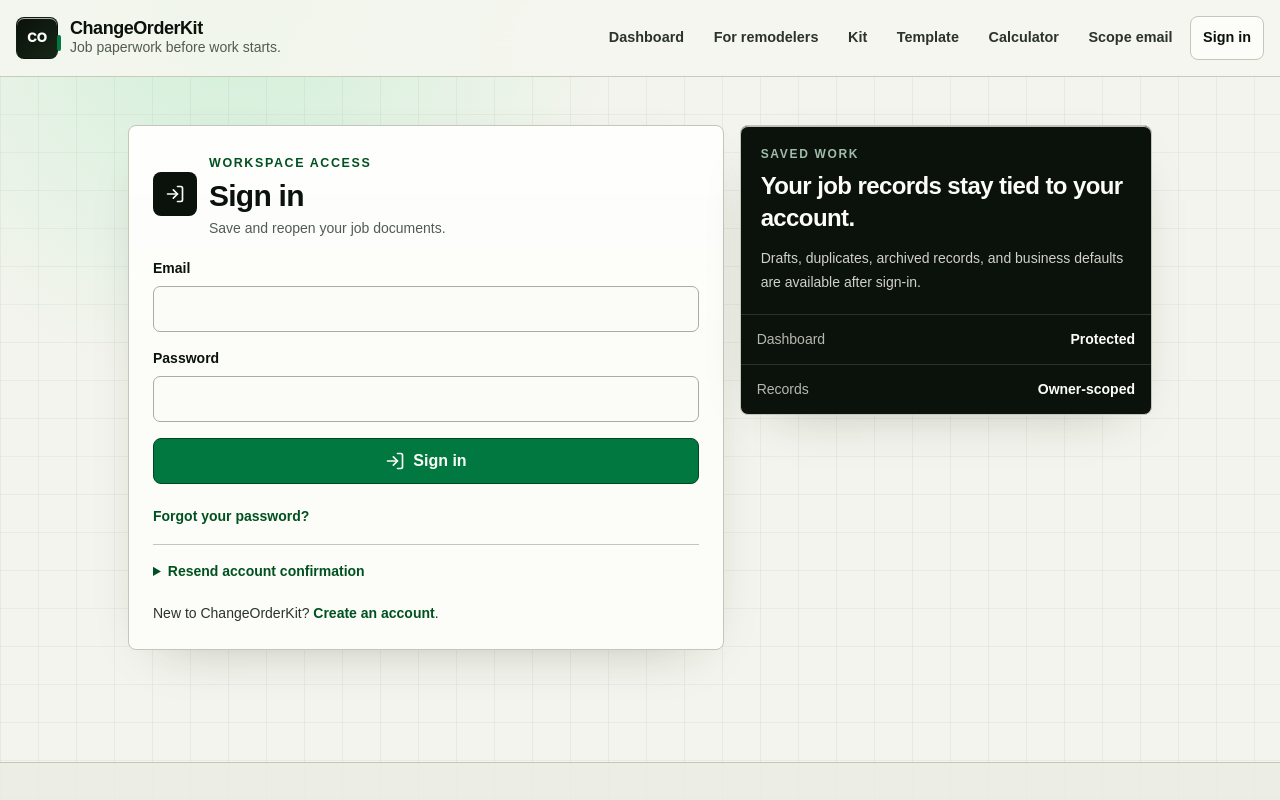
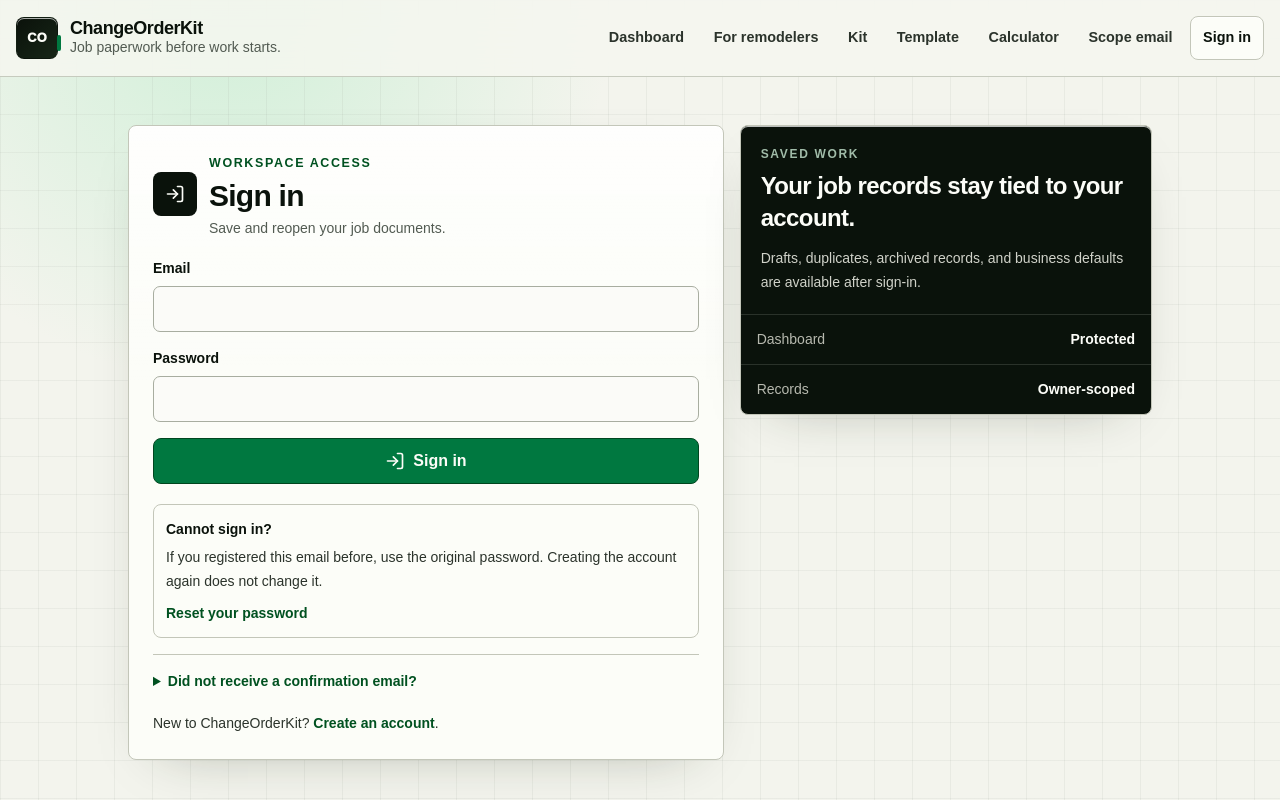
Before and after one commit to Ife-cyb/changeorderkit, a Next.js app: page /sign-in in a window 1280 px wide. Shown: the top 800 px of the page. Built offline with nearby package versions, Linux system fonts and the light colour scheme; no server answers; a web font is replaced by a local one.

Commit message:
Make sign-in recovery paths explicit

```diff
--- a/src/app/sign-in/page.tsx
+++ b/src/app/sign-in/page.tsx
@@ -45,7 +45,7 @@
           ) : null}
 
           {message ? (
-            <p className="mb-4 rounded-lg border border-[var(--border)] bg-[var(--accent-soft)] p-3 text-sm font-bold text-[var(--accent-strong)]">
+            <p className="mb-4 rounded-lg border border-[var(--border)] bg-[var(--accent-soft)] p-3 text-sm font-bold leading-6 text-[var(--accent-strong)]">
               {message}
             </p>
           ) : null}
@@ -72,16 +72,28 @@
             </button>
           </form>
 
-          <p className="mt-5 text-sm leading-6 text-[var(--ink-soft)]">
-            <Link className="font-bold text-[var(--accent-strong)] hover:text-[var(--accent)]" href="/forgot-password">
-              Forgot your password?
+          <div className="mt-5 rounded-lg border border-[var(--border)] bg-[var(--paper-deep)] p-3 text-sm leading-6 text-[var(--ink-soft)]">
+            <p className="font-bold text-[var(--ink)]">Cannot sign in?</p>
+            <p className="mt-1">
+              If you registered this email before, use the original password. Creating the account
+              again does not change it.
+            </p>
+            <Link
+              className="mt-2 inline-block font-bold text-[var(--accent-strong)] hover:text-[var(--accent)]"
+              href="/forgot-password"
+            >
+              Reset your password
             </Link>
-          </p>
+          </div>
 
           <details className="mt-4 border-t border-[var(--border)] pt-4 text-sm text-[var(--ink-soft)]">
             <summary className="cursor-pointer font-bold text-[var(--accent-strong)]">
-              Resend account confirmation
+              Did not receive a confirmation email?
             </summary>
+            <p className="mt-3 leading-6">
+              Request another email only if the account has not been confirmed. Confirmed accounts
+              do not receive another signup email; use password reset instead.
+            </p>
             <form action={resendConfirmationAction} className="mt-3 grid gap-3">
               <input type="hidden" name="next" value={next} />
               <label className="grid gap-2 font-bold text-[var(--ink)]">
```
